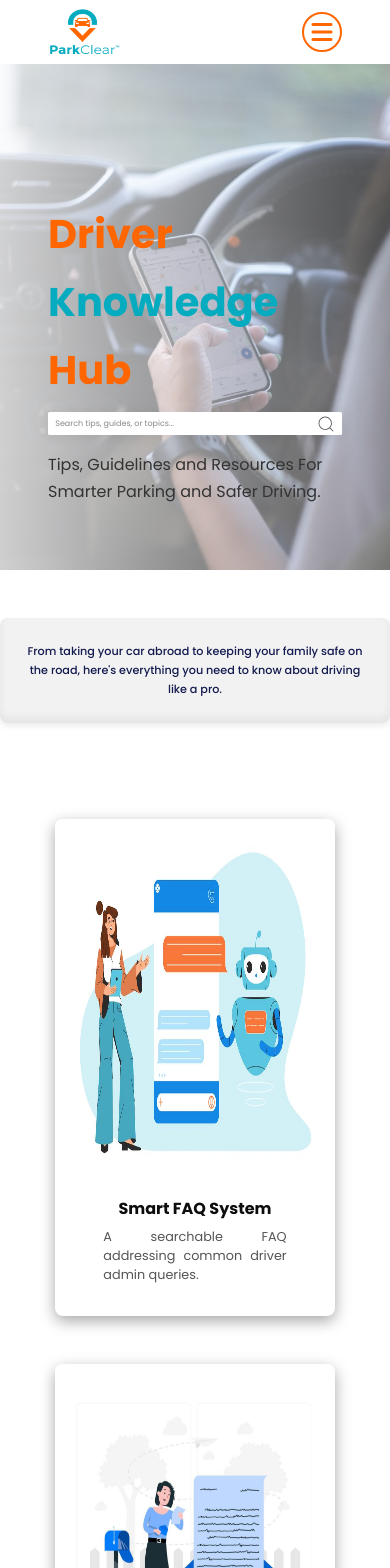
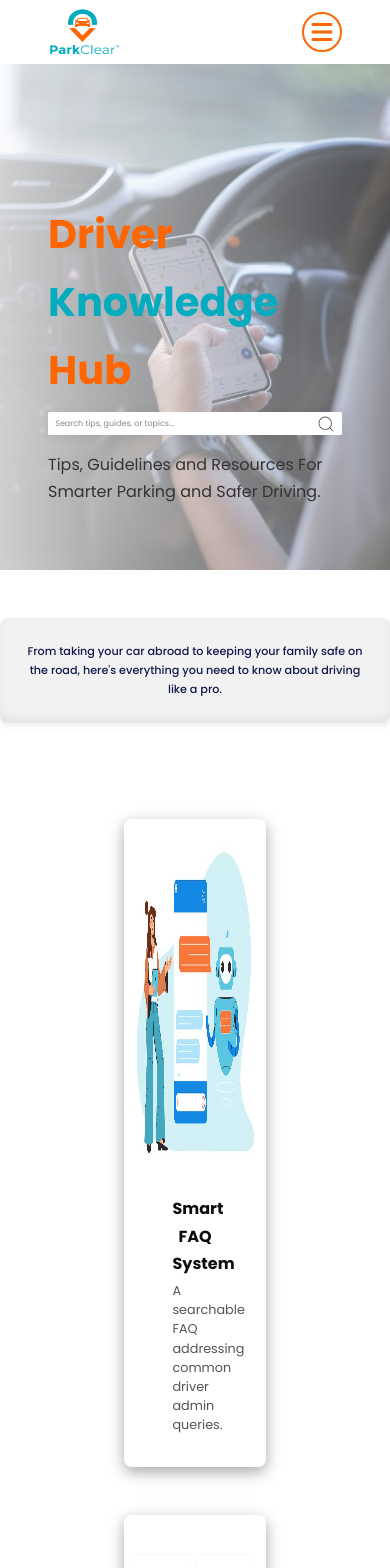
Before and after one commit to apsdeveloper461/ParkClear, a React (Vite) app: page / in a window 390 px wide. Shown: the top 1568 px of the page. Built offline with nearby package versions, Linux system fonts and the light colour scheme.

Commit message:
cards now three in single line

```diff
--- a/src/stylesheet/cards.css
+++ b/src/stylesheet/cards.css
@@ -13,13 +13,13 @@
     flex-direction: column;
     text-align: center;
     transition: transform 0.3s ease;
-    width: 48%;
+    width: 32%;
     margin-top: 6rem;
 }
 
-@media only screen and (max-width: 600px) {
+@media only screen and (max-width: 1000px) {
     .card {
-        width: 95%;
+        width: 48%;
     }
 }
 
@@ -29,20 +29,16 @@
 
 .card__image--holder {
     width: 100%;
-    height: 50rem;
+    height: 35rem;
 }
 
 @media only screen and (max-width: 1200px) {
     .card__image--holder {
-        height: 40rem;
+        height: 30rem;
     }
 }
 
-@media only screen and (max-width: 900px) {
-    .card__image--holder {
-        height: 25rem;
-    }
-}
+
 
 @media only screen and (max-width: 600px) {
     .card__image--holder {
```
